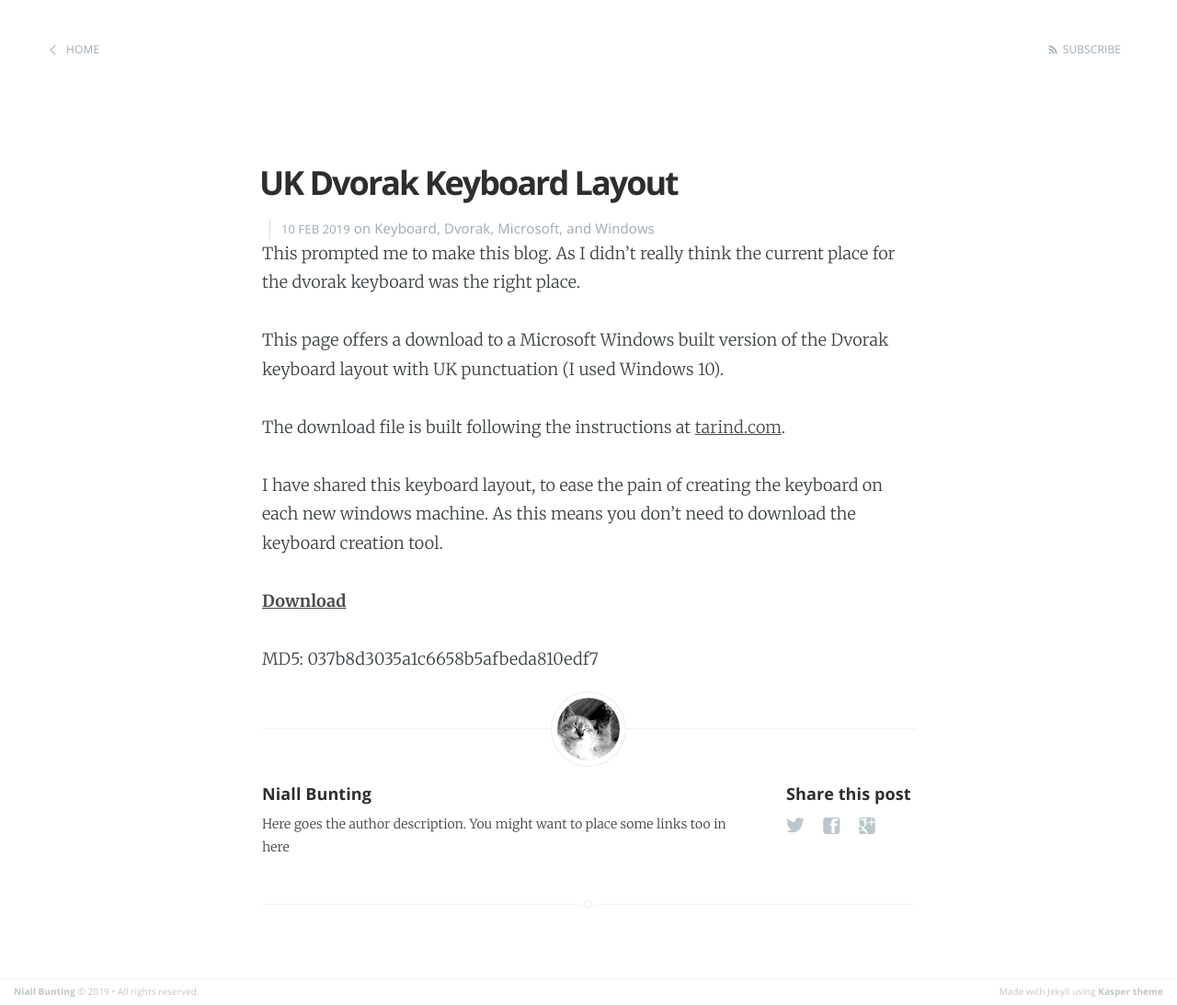
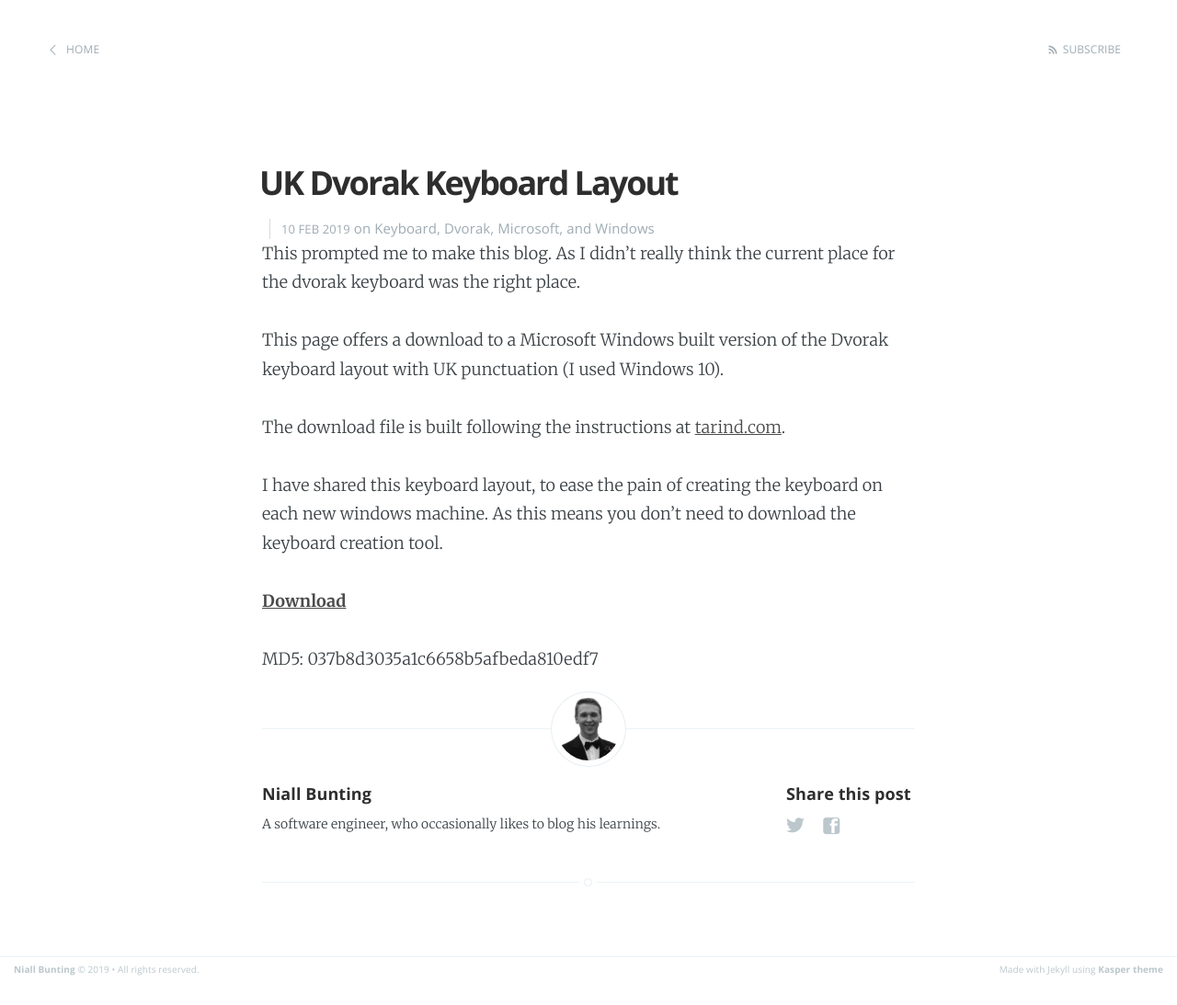
Before and after one commit to NiallBunting/niallbunting.github.io, a Jekyll site: the page built from _posts/2019-02-10-dvorak-keyboard.markdown, in a window 1280 px wide. Shown: the whole page at 92% size. Built offline with Jekyll 4.4.1, drawn with Linux system fonts in a browser that asks for light colours; after the commit the page ends 1068 px from its top, so only the background shows below that.

Commit message:
Managed to get local up
This includes many fixes to various things. Also I understand the whole
relative link thing by Jekyll now.

```diff
--- a/_config.yml
+++ b/_config.yml
@@ -1,4 +1,5 @@
 name: Niall Bunting
+bio: "Software Engineer"
 description: Personal Website
 meta_description: "Niall Bunting's Personal Website. Which contains various information about him."
 
@@ -6,11 +7,11 @@
 highlighter: rouge
 logo: false
 paginate: 15
-baseurl: /
+baseurl: ""
 domain_name: 'http://www.niallbunting.com'
 google_analytics: 'UA-XXXXXXXX-X'
 gems: [jekyll-paginate]
 
 # Details for the RSS feed generator
-url:            'https://www.niallbunting.com'
+url:            'https://www.niallbunting.com/'
 author: 'Niall Bunting'
--- a/_includes/share.html
+++ b/_includes/share.html
@@ -8,8 +8,4 @@
         onclick="window.open(this.href, 'facebook-share','width=580,height=296');return false;">
         <span class="hidden">Facebook</span>
     </a>
-    <a class="icon-google-plus" href="https://plus.google.com/share?url={{site.domain_name}}{{page.url}}"
-       onclick="window.open(this.href, 'google-plus-share', 'width=490,height=530');return false;">
-        <span class="hidden">Google+</span>
-    </a>
 </section>
--- a/_layouts/default.html
+++ b/_layouts/default.html
@@ -22,7 +22,7 @@
     {{ content }}
     <footer class="site-footer clearfix">
       <section class="copyright">
-        <a href="/{{ site.baseurl }}">{{ site.name }}</a> &copy;
+        <a href="{{ "/" | relative_url }}">{{ site.name }}</a> &copy;
               {{"now" | date: "%Y"}} &bull; All rights reserved.
       </section>
       <section class="poweredby">Made with Jekyll using
--- a/_layouts/page.html
+++ b/_layouts/page.html
@@ -4,15 +4,15 @@
 ---
 
 <nav class="main-nav clearfix">
-    <a class="back-button icon-arrow-left" href="/{{ site.baseurl }}">Home</a>
-    <a class="subscribe-button icon-feed" href="/{{ site.baseurl }}feed.xml">Subscribe</a>
+    <a class="back-button icon-arrow-left" href="{{ "/" | relative_url }}">Home</a>
+    <a class="subscribe-button icon-feed" href="{{ "/" | relative_url }}feed.xml">Subscribe</a>
 </nav>
 
 
 <main class="content" role="main">
     <article class="post">
         <!-- <header class="post-header">
-            <a id="blog-logo" href="/{{site.baseurl}}">
+            <a id="blog-logo" href="{{ "/" | relative_url }}">
                 {% if site.logo %}
                     <img src="{{site.logo}}" alt="{{ site.name }}" />
                 {% else %}
--- a/_layouts/post.html
+++ b/_layouts/post.html
@@ -7,8 +7,8 @@
 
 <header class="main-header post-head {% if page.cover %}" style="background-image: url({{ page.cover }}) {%else%}no-cover{% endif %}">
     <nav class="main-nav {% if page.cover %} overlay {% endif %} clearfix">
-        <a class="back-button icon-arrow-left" href="/{{ site.baseurl }}">Home</a>
-        <a class="subscribe-button icon-feed" href="/{{ site.baseurl }}feed.xml">Subscribe</a>
+        <a class="back-button icon-arrow-left" href="{{ "/" | relative_url }}">Home</a>
+        <a class="subscribe-button icon-feed" href="{{ "/" | relative_url }}feed.xml">Subscribe</a>
     </nav>
 </header>
 
@@ -64,7 +64,7 @@
             <!-- If we want to display author's name and bio -->
             {% if site.author %}
                 <figure class="author-image">
-                    <a class="img" href="/{{ site.baseurl }}" style="background-image: url(/assets/images/profile.png)">
+                    <a class="img" href="{{ "/" | relative_url }}" style="background-image: url(/assets/images/profile.png)">
                     <span class="hidden">{{site.author}}'s Picture</span></a>
                 </figure>
                 <section class="author">
@@ -72,7 +72,7 @@
                     <h4> {{ site.author }} </h4>
                     <!-- Author Bio -->
                     <p>
-                        Here goes the author description. You might want to place some links too in here
+                        A software engineer, who occasionally likes to blog his learnings.
                     </p>
                 </section>
             {% endif %}
--- a/index.css
+++ b/index.css
@@ -25,7 +25,7 @@
 	border-radius: 150px;
 	-webkit-border-radius: 150px;
 	-moz-border-radius: 150px;
-	background: url(Me.png) no-repeat;
+	background: url("/assets/images/profile.png") no-repeat;
 	box-shadow: 0 0 8px rgba(0, 0, 0, .8);
 	-webkit-box-shadow: 0 0 8px rgba(0, 0, 0, .8);
 	-moz-box-shadow: 0 0 8px rgba(0, 0, 0, .8);
@@ -109,7 +109,6 @@
    clear:both;
 }
 .content{
-   padding:20px;
    text-align:left;
 }
 
```
Also changed, not shown: _layouts/index.html (+9 -6 lines), feed.xml (+5 -5 lines), ukdvorak/index.css (deleted, +0 -13 lines), ukdvorak/index.html (deleted, +0 -27 lines), Me.png (deleted), assets/images/profile.png.
